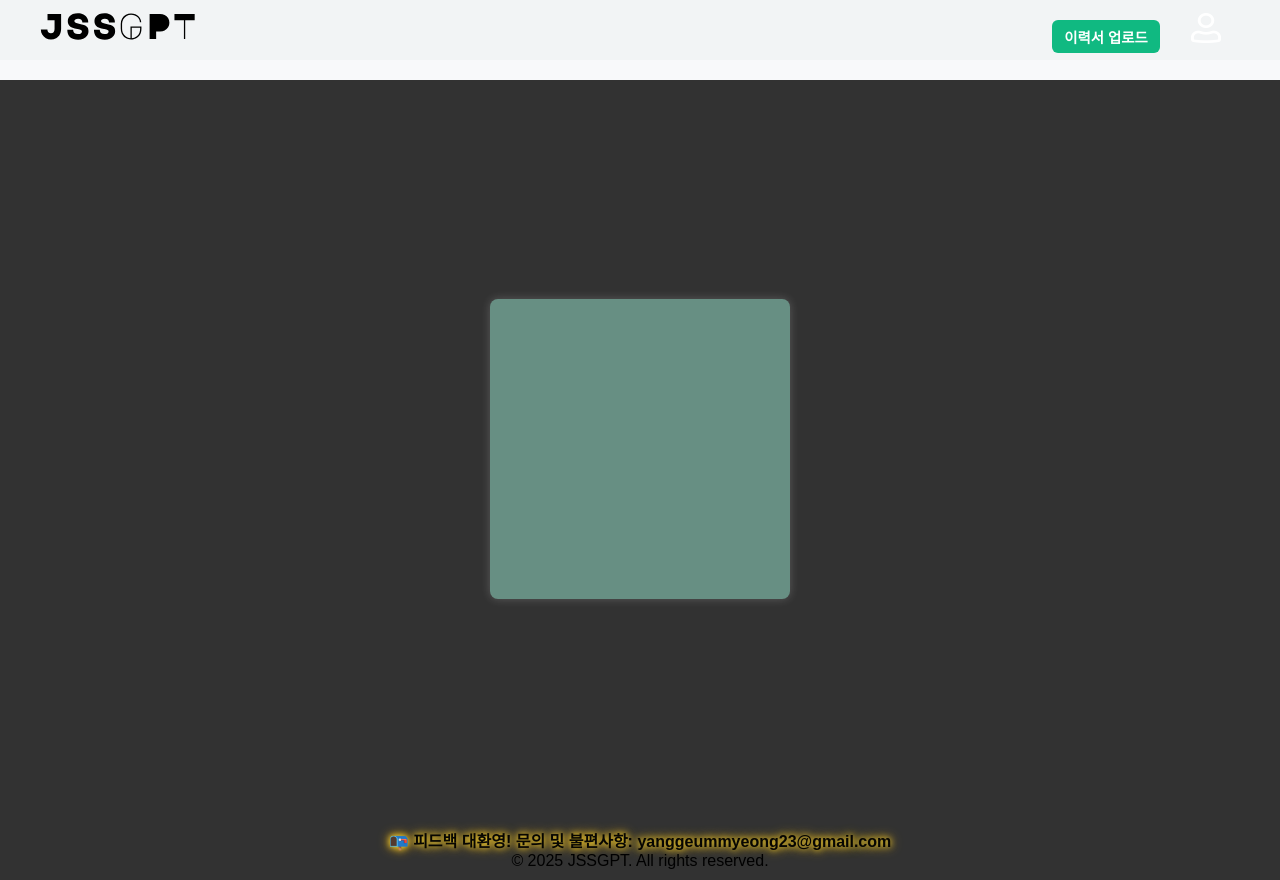
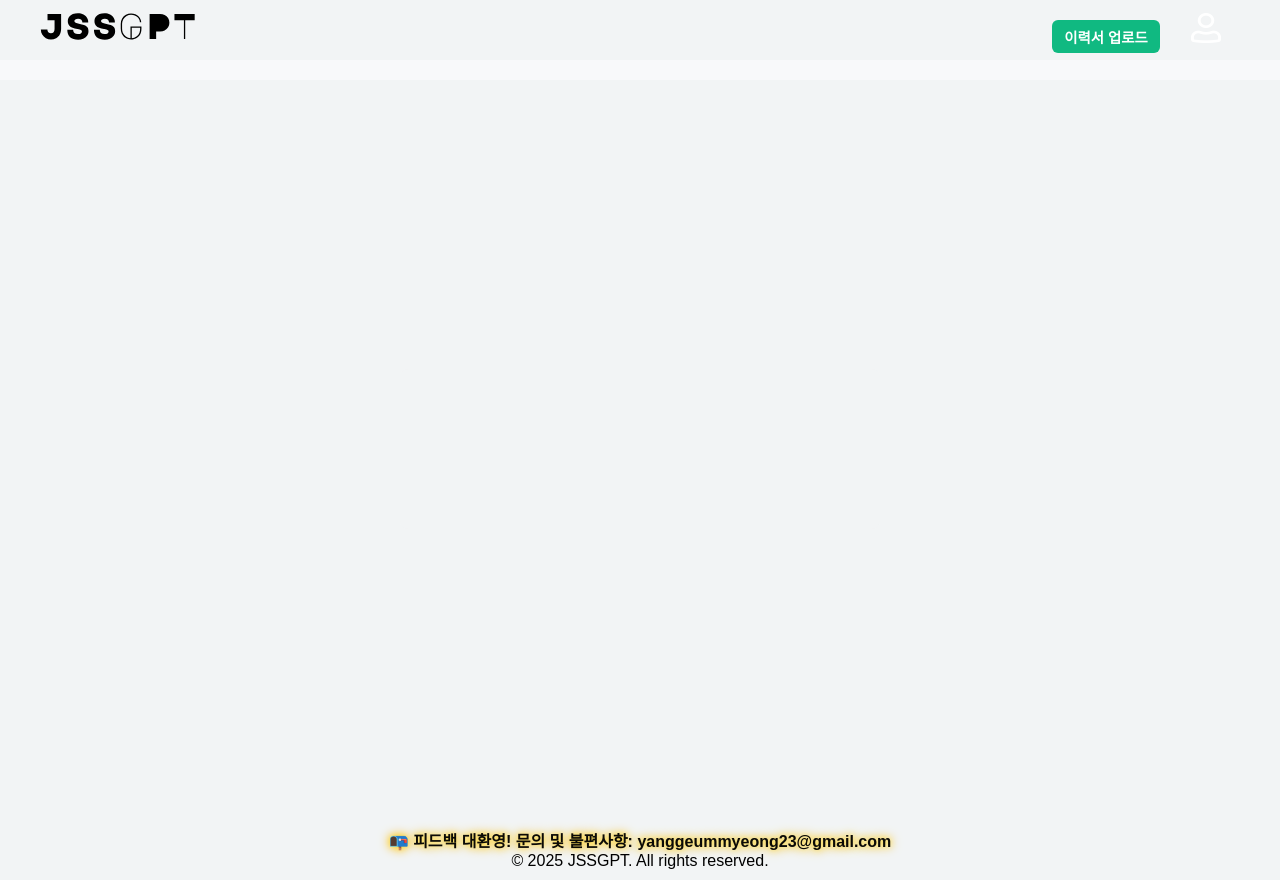
Before and after one commit to YEOPHYEONG/JSSGPT1, a React (Vite) app in the folder jssgpt_front_6/my-project/: page /login in a window 1280 px wide. Built offline with nearby package versions, Linux system fonts and the light colour scheme; no server answers; a web font is replaced by a local one.

Commit message:
3.23 프론트 디자인 수정 13

```diff
--- a/jssgpt_front_6/my-project/src/pages/Login.module.css
+++ b/jssgpt_front_6/my-project/src/pages/Login.module.css
@@ -1,7 +1,7 @@
 /* src/pages/Login.module.css */
 
 .loginPage {
-  background-color: #323232;  /* 다크모드 배경 */
+  background-color: #f2f4f5;  /* 다크모드 배경 */
   min-height: 100vh;
   display: flex;
   flex-direction: column;
@@ -16,12 +16,12 @@
 }
 
 .loginBox {
-  width: 300px;
-  height: 300px;          /* 정사각형 영역 */
-  background-color: #678F83;  /* 객체 색상 */
+  width: 30rem;
+  height: 10rem;          /* 정사각형 영역 */
+  background-color: #f2f4f5; /* 객체 색상 */
   display: flex;
   justify-content: center;
   align-items: center;
   border-radius: 8px;
-  box-shadow: 0 0 10px rgba(255, 255, 255, 0.2);
+  border:1px#000000;
 }
```
